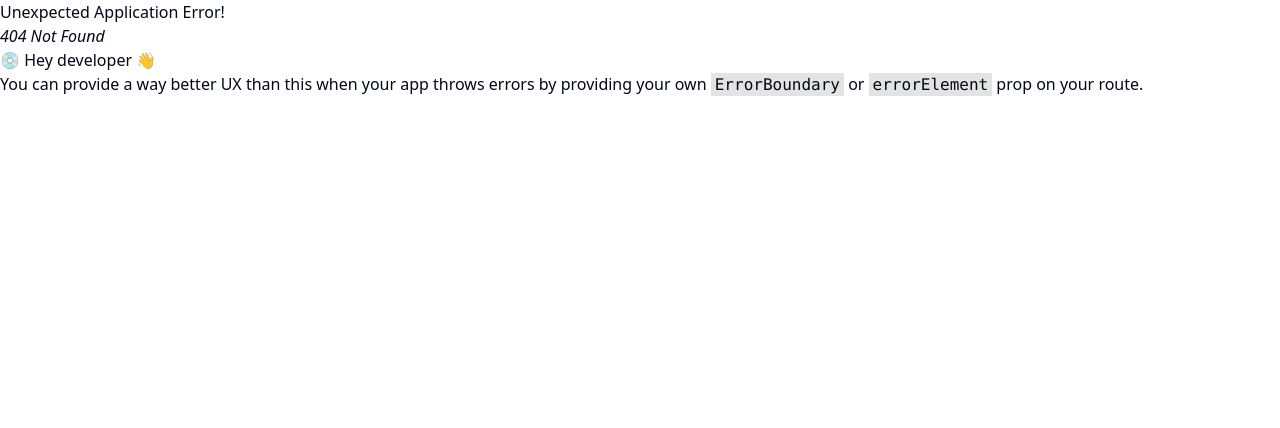
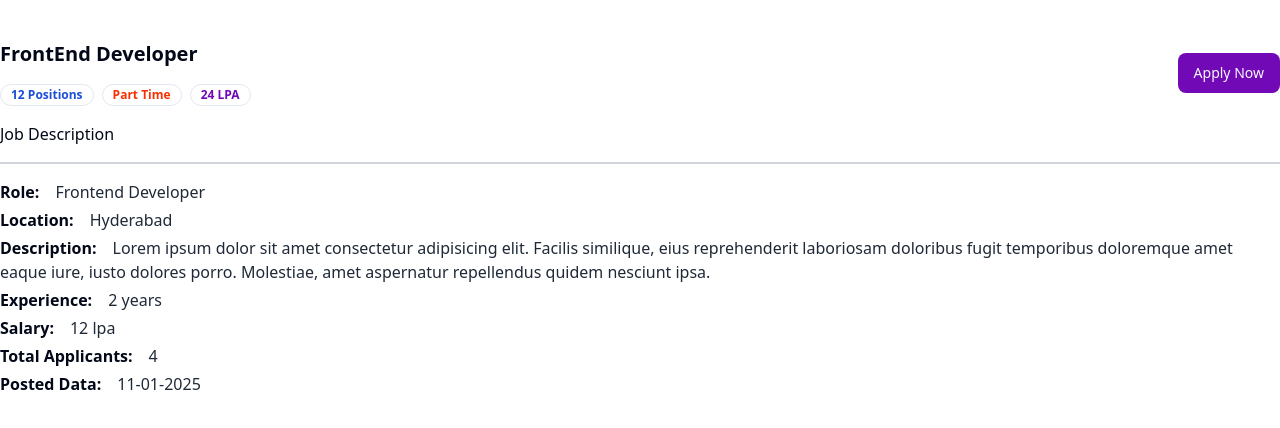
Before and after one commit to PARTH-THAPS/Job-Portal, a React (Vite) app in the folder Frontend/: page /jobs/description/1 in a window 1280 px wide. Before the commit this address had no page. Shown: the top 428 px of the page. Built offline with nearby package versions, Linux system fonts and the light colour scheme.

Commit message:
deatils changes

```diff
--- a/Frontend/src/App.jsx
+++ b/Frontend/src/App.jsx
@@ -6,6 +6,7 @@
 import Jobs from "./components/Jobs";
 import { Browse } from "./components/ui/Browse";
 import { Profile } from "./components/Profile";
+import { JobDescription } from "./components/JobDescription";
 
 const appRouter = createBrowserRouter([
   { path: "/", element: <Home /> },
@@ -14,6 +15,7 @@
   { path: "/jobs", element: <Jobs /> },
   { path: "/browse", element: <Browse /> },
   { path: "/profile", element: <Profile /> },
+  { path: "jobs/description/:id", element: <JobDescription /> },
 ]);
 
 function App() {
--- a/Frontend/src/components/AppliedJobTable.jsx
+++ b/Frontend/src/components/AppliedJobTable.jsx
@@ -1,5 +1,41 @@
+import { Badge } from "./ui/badge";
+import {
+  Table,
+  TableBody,
+  TableCaption,
+  TableCell,
+  TableHead,
+  TableRow,
+  TableHeader,
+} from "./ui/table";
 import React from "react";
 
 export const AppliedJobTable = () => {
-  return <div>AppliedJobTable</div>;
+  return (
+    <div>
+      <Table>
+        <TableCaption>A list of your recent Applied Jobs </TableCaption>
+        <TableHeader>
+          <TableRow>
+            <TableHead className="">Date</TableHead>
+            <TableHead className="">Job Role</TableHead>
+            <TableHead className="">Company</TableHead>
+            <TableHead className="text-right">Status</TableHead>
+          </TableRow>
+        </TableHeader>
+        <TableBody>
+          {[1, 2, 3, 4, 5, 6, 7].map((item, index) => (
+            <TableRow key={index}>
+              <TableCell>17-07-2024</TableCell>
+              <TableCell>Front End Developer</TableCell>
+              <TableCell>Google</TableCell>
+              <TableCell className="text-right">
+                <Badge>Selected</Badge>
+              </TableCell>
+            </TableRow>
+          ))}
+        </TableBody>
+      </Table>
+    </div>
+  );
 };
--- a/Frontend/src/components/Job.jsx
+++ b/Frontend/src/components/Job.jsx
@@ -3,12 +3,15 @@
 import { Bookmark } from "lucide-react";
 import { Avatar, AvatarImage } from "./ui/avatar";
 import { Badge } from "./ui/badge";
+import { useNavigate } from "react-router-dom";
 
 export const Job = () => {
+  const jobId = "jnsjid";
+  const navigate = useNavigate();
   return (
     <div className="p-5 rounded-md shadow-xl bg-white border border-gray-100">
       <div className="flex items-center justify-between">
-        <p className="tetx-sm tetx-gray-500">2 Days ago</p>
+        <p className="text-sm text-gray-500">2 Days ago</p>
         <Button variant="outline" className="rounded-full" size="icon">
           <Bookmark />
         </Button>
@@ -27,7 +30,7 @@
       </div>
       <div>
         <h1 className="font-bold text-lg my-2">Title</h1>
-        <p className="tetx-sm tetx-gray-">
+        <p className="text-sm text-gray">
           Lorem ipsum dolor, sit amet consectetur adipisicing elit. Incidunt,
           ratione! Cumque consequuntur voluptas debitis accusamus totam?
           Voluptatem tempore quasi veritatis ut, fuga ab aliquam minus doloribus
@@ -46,7 +49,14 @@
         </Badge>
       </div>
       <div className="flex items-center gap-4 mt-4">
-        <Button variant="outline"> Details</Button>
+        <Button
+          onClick={() => {
+            navigate(`description/${jobId}`);
+          }}
+          variant="outline"
+        >
+          Details
+        </Button>
         <Button className="bg-[#7209b7]">Save For Later</Button>
       </div>
     </div>
--- /dev/null
+++ b/Frontend/src/components/JobDescription.jsx
@@ -0,0 +1,83 @@
+import React from "react";
+import { Badge } from "./ui/badge";
+import { Button } from "./ui/button";
+
+export const JobDescription = () => {
+  const isApplied = false;
+  return (
+    <div className="max-w-7xl mx-auto my-10">
+      <div className="flex items-center justify-between">
+        <div>
+          <h1 className="font-bold text-xl ">FrontEnd Developer</h1>
+          <div className="flex items-center gap-2 mt-4">
+            <Badge className={"text-blue-700 font-bold"} variant="ghost">
+              12 Positions
+            </Badge>
+            <Badge className={"text-[#F83002] font-bold"} variant="ghost">
+              Part Time
+            </Badge>
+            <Badge className={"text-[#7209b7] font-bold"} variant="ghost">
+              24 LPA
+            </Badge>
+          </div>
+        </div>
+        <Button
+          disabled={isApplied}
+          className={`rounded-lg ${
+            isApplied
+              ? "bg-gray-600 cursor-not-allowed"
+              : "bg-[#7209b7] hover:bg-[#5f32ad]"
+          }`}
+        >
+          {isApplied ? "Already Applied" : "Apply Now"}
+        </Button>
+      </div>
+      <h1 className="border-b-2 border-b-gray-300 font-medium py-4">
+        Job Description
+      </h1>
+      <div className="my-4 ">
+        <h1 className="font-bold my-1">
+          Role:
+          <span className="pl-4 font-normal text-gray-800">
+            Frontend Developer
+          </span>
+        </h1>
+
+        <h1 className="font-bold my-1">
+          Location:
+          <span className="pl-4 font-normal text-gray-800">Hyderabad</span>
+        </h1>
+
+        <h1 className="font-bold my-1">
+          Description:
+          <span className="pl-4 font-normal text-gray-800">
+            Lorem ipsum dolor sit amet consectetur adipisicing elit. Facilis
+            similique, eius reprehenderit laboriosam doloribus fugit temporibus
+            doloremque amet eaque iure, iusto dolores porro. Molestiae, amet
+            aspernatur repellendus quidem nesciunt ipsa.
+          </span>
+        </h1>
+
+        <h1 className="font-bold my-1">
+          Experience:
+          <span className="pl-4 font-normal text-gray-800">2 years</span>
+        </h1>
+
+        <h1 className="font-bold my-1">
+          Salary:
+          <span className="pl-4 font-normal text-gray-800">12 lpa</span>
+        </h1>
+
+        <h1 className="font-bold my-1">
+          Total Applicants:
+          <span className="pl-4 font-normal text-gray-800">4</span>
+        </h1>
+
+        <h1 className="font-bold my-1">
+          Posted Data:
+          <span className="pl-4 font-normal text-gray-800">11-01-2025</span>
+        </h1>
+      </div>
+    </div>
+  );
+};
--- a/Frontend/src/components/Profile.jsx
+++ b/Frontend/src/components/Profile.jsx
@@ -72,7 +72,7 @@
           )}
         </div>
         <div className="max-w-4xl mx-auto bg-white rounded-2xl">
-          <h1>Applied Jobs</h1>
+          <h1 className="font-bold text-lg my-5">Applied Jobs</h1>
           <AppliedJobTable />
         </div>
       </div>
--- /dev/null
+++ b/Frontend/src/components/ui/table.jsx
@@ -0,0 +1,83 @@
+import * as React from "react"
+
+import { cn } from "@/lib/utils"
+
+const Table = React.forwardRef(({ className, ...props }, ref) => (
+  <div className="relative w-full overflow-auto">
+    <table
+      ref={ref}
+      className={cn("w-full caption-bottom text-sm", className)}
+      {...props} />
+  </div>
+))
+Table.displayName = "Table"
+
+const TableHeader = React.forwardRef(({ className, ...props }, ref) => (
+  <thead ref={ref} className={cn("[&_tr]:border-b", className)} {...props} />
+))
+TableHeader.displayName = "TableHeader"
+
+const TableBody = React.forwardRef(({ className, ...props }, ref) => (
+  <tbody
+    ref={ref}
+    className={cn("[&_tr:last-child]:border-0", className)}
+    {...props} />
+))
+TableBody.displayName = "TableBody"
+
+const TableFooter = React.forwardRef(({ className, ...props }, ref) => (
+  <tfoot
+    ref={ref}
+    className={cn("border-t bg-muted/50 font-medium [&>tr]:last:border-b-0", className)}
+    {...props} />
+))
+TableFooter.displayName = "TableFooter"
+
+const TableRow = React.forwardRef(({ className, ...props }, ref) => (
+  <tr
+    ref={ref}
+    className={cn(
+      "border-b transition-colors hover:bg-muted/50 data-[state=selected]:bg-muted",
+      className
+    )}
+    {...props} />
+))
+TableRow.displayName = "TableRow"
+
+const TableHead = React.forwardRef(({ className, ...props }, ref) => (
+  <th
+    ref={ref}
+    className={cn(
+      "h-12 px-4 text-left align-middle font-medium text-muted-foreground [&:has([role=checkbox])]:pr-0",
+      className
+    )}
+    {...props} />
+))
+TableHead.displayName = "TableHead"
+
+const TableCell = React.forwardRef(({ className, ...props }, ref) => (
+  <td
+    ref={ref}
+    className={cn("p-4 align-middle [&:has([role=checkbox])]:pr-0", className)}
+    {...props} />
+))
+TableCell.displayName = "TableCell"
+
+const TableCaption = React.forwardRef(({ className, ...props }, ref) => (
+  <caption
+    ref={ref}
+    className={cn("mt-4 text-sm text-muted-foreground", className)}
+    {...props} />
+))
+TableCaption.displayName = "TableCaption"
+
+export {
+  Table,
+  TableHeader,
+  TableBody,
+  TableFooter,
+  TableHead,
+  TableRow,
+  TableCell,
+  TableCaption,
+}
```
